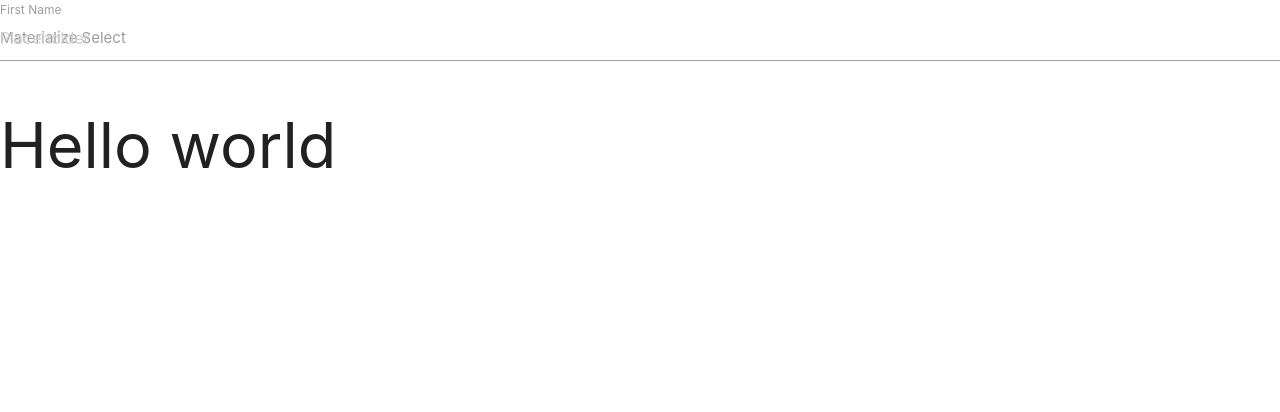
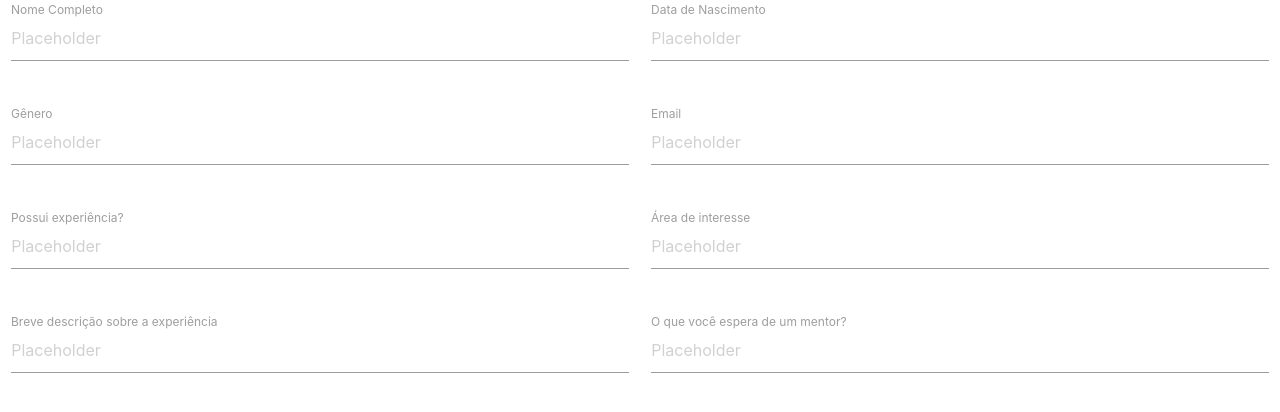
Before and after one commit to MabiGermano/hackathon-ccr-2021, a React (Create React App) app in the folder frontend/transforma/: page / in a window 1280 px wide. Shown: the top 412 px of the page. Built offline with nearby package versions, Linux system fonts and the light colour scheme.

Commit message:
Criação de campos

```diff
--- a/frontend/transforma/src/App.js
+++ b/frontend/transforma/src/App.js
@@ -1,13 +1,10 @@
 import './App.css';
-import Input from "./components/Input";
-import Select from "./components/Select";
+import Cadastro from "./pages/CadastroPage"
 
 function App() {
   return (
     <>
-      <Select/>
-      <Input/>
-      <h1>Hello world</h1>
+      <Cadastro/>
     </>
   );
 }
--- a/frontend/transforma/src/components/Input.js
+++ b/frontend/transforma/src/components/Input.js
@@ -1,10 +1,10 @@
 import React from "react";
 
-const Input = () => {
+const Input = ({name, label}) => {
     return(
         <div className="input-field">
-            <input placeholder="Placeholder" id="first_name" type="text" className="validate"/>
-            <label htmlFor="first_name">First Name</label>
+            <input placeholder="Placeholder" id={name} type="text" className="validate"/>
+            <label htmlFor={name}>{label}</label>
         </div>
     );
 }
--- a/frontend/transforma/src/components/Select.js
+++ b/frontend/transforma/src/components/Select.js
@@ -1,9 +1,9 @@
 import React from "react";
 
-const Select = () => {
+const Select = ({option}) => {
   return (
-    <div class="input-field">
-        <select>
+    <div className="input-field">
+        <select id={option}>
           <option value="" disabled selected>Choose your option</option>
           <option value="1">Option 1</option>
           <option value="2">Option 2</option>
--- /dev/null
+++ b/frontend/transforma/src/pages/CadastroPage.js
@@ -0,0 +1,70 @@
+import React from "react";
+import Input from "../components/Input";
+import Select from "../components/Select"
+
+const Cadastro = () => {
+
+    return (
+        <form>
+            <div className="row">
+                <div className="col s6">
+                    <Input
+                        name="name"
+                        label="Nome Completo"
+                    />
+                </div>
+                <div div className="col s6">
+                    <Input
+                        name="bornDate"
+                        label="Data de Nascimento"
+                    />
+                </div>
+            </div>
+            <div className="row">
+                <div div className="col s6">
+                    <Input //Select?
+                        name="genderIdentify"
+                        label="Gênero"
+                    />
+                </div>
+                <div div className="col s6">
+                    <Input
+                        name="email"
+                        label="Email"
+                    />
+                </div>
+            </div>
+            <div className="row">
+                <div div className="col s6">
+                    <Input //Select?
+                        name="hasExperience"
+                        label="Possui experiência?"
+                    />
+                </div>
+                <div div className="col s6">
+                    <Input //Select?
+                        name="occupationArea"
+                        label="Área de interesse"
+                    />
+                </div>
+            </div>
+            <div className="row">
+                <div div className="col s6">
+                    <Input
+                        name="experienceDescription"
+                        label="Breve descrição sobre a experiência"
+                    />
+                </div>
+                <div div className="col s6">
+                    <Input
+                        name="mentorExpectations"
+                        label="O que você espera de um mentor?"
+                    />
+                </div>
+            </div>
+        </form>
+
+    )
+}
+
+export default Cadastro;
```
Also changed, not shown: 1 other file (tests, documents, lock files or other folders).
